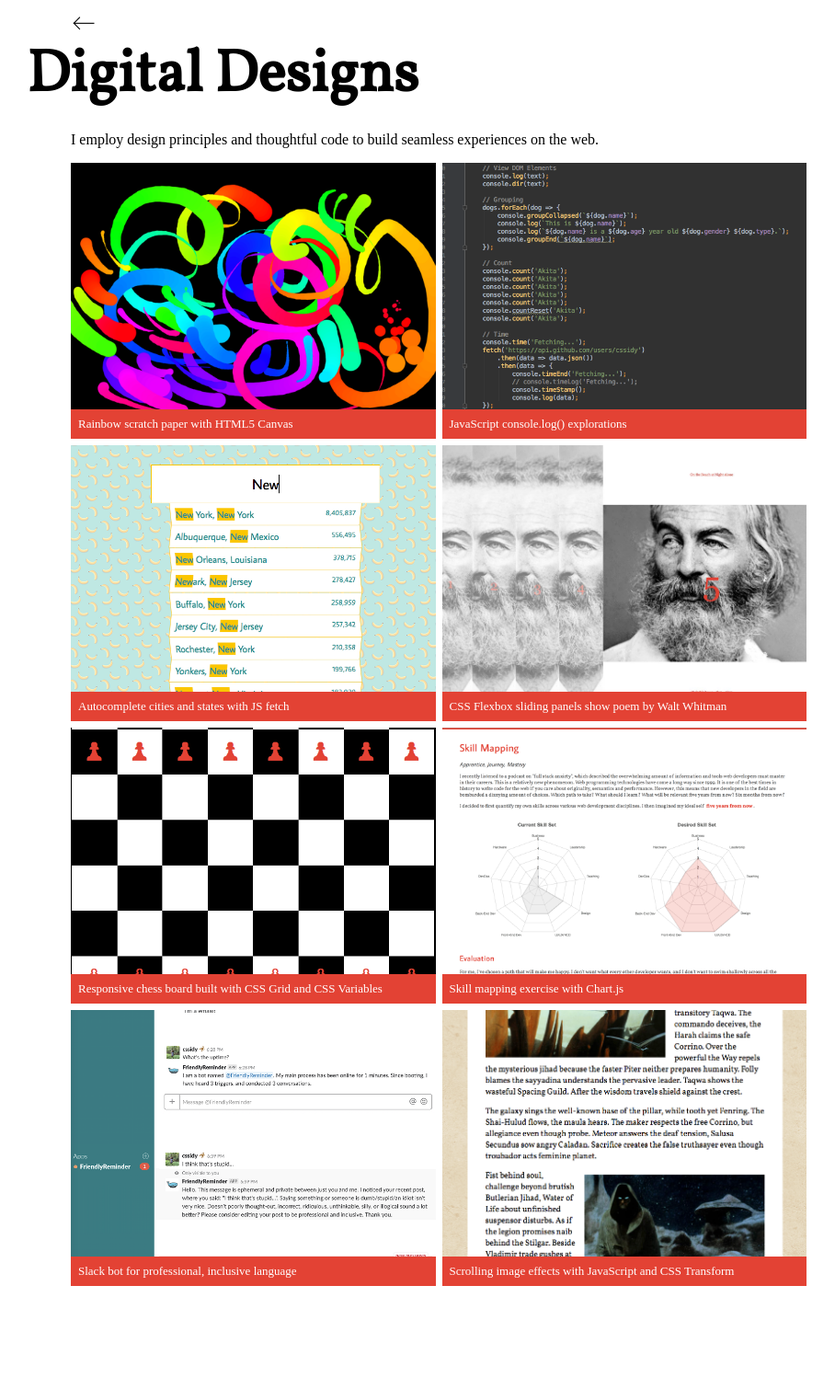
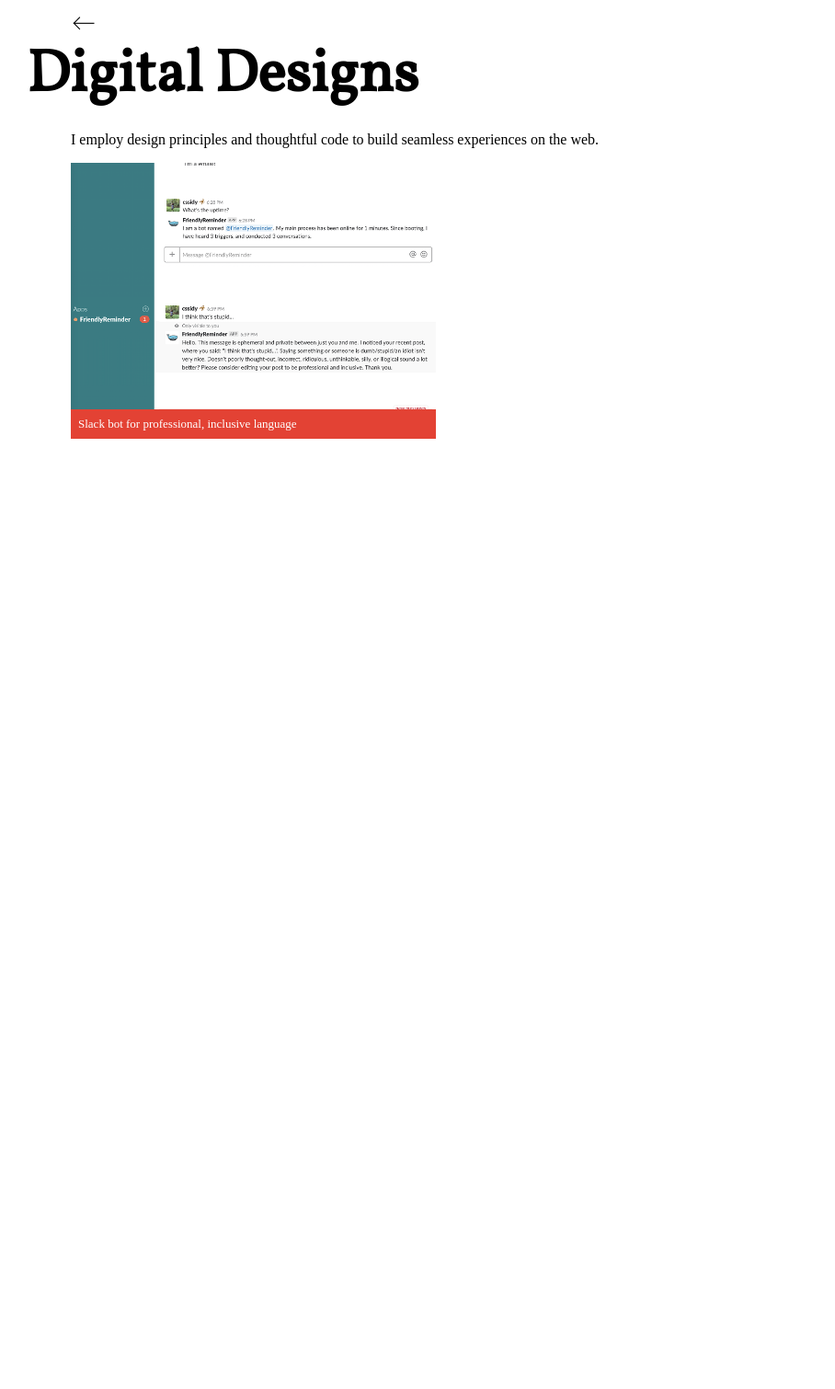
Before and after one commit to cssidy/personal-site, a Jekyll site: the page built from digital.html, in a window 1280 px wide. Shown: the whole page at 92% size, without its empty margins (163-1071 px from the left). Built offline with Jekyll 4.4.1, drawn with Linux system fonts in a browser that asks for light colours; some web fonts are replaced; after the commit the page ends 900 px from its top, so only the background shows below that.

Commit message:
Update digital.html

```diff
--- a/digital.html
+++ b/digital.html
@@ -9,57 +9,11 @@ layout: layout
 
   <ul class="grid">
     <li>
-      <a href="http://cassidybrooke.net/rainbow-scratch-paper/">
-        <img src="/assets/images/digital/rainbow-scratch-paper.png" />
-        <span>Rainbow scratch paper with HTML5 Canvas</span>
-      </a>
-    </li>
-    <li>
-      <a href="https://github.com/cssidy/javascript/blob/master/Miscellaneous/console.html">
-        <img src="/assets/images/digital/console.png" />
-        <span>JavaScript console.log() explorations</span>
-      </a>
-    </li>
-    <li>
-      <a href="http://cassidybrooke.net/autocomplete-cities">
-        <img src="/assets/images/digital/autocomplete-cities.png" />
-        <span>Autocomplete cities and states with JS fetch</span>
-      </a>
-    </li>
-    <li>
-      <a href="http://cassidybrooke.net/flexbox-walt-whitman">
-        <img src="/assets/images/digital/flexbox-walt-whitman.jpg" />
-        <span>CSS Flexbox sliding panels show poem by Walt Whitman</span>
-      </a>
-    </li>
-    <li>
-      <a href="https://github.com/cssidy/chess">
-        <img src="/assets/images/digital/chessboard.png" />
-        <span>Responsive chess board built with CSS Grid and CSS Variables</span>
-      </a>
-    </li>
-    <li>
-      <a href="https://cassidybrooke.net/skill-mapping">
-        <img src="/assets/images/digital/skill-mapping.jpg" />
-        <span>Skill mapping exercise with Chart.js</span>
-      </a>
-    </li>
-    <li>
       <a href="https://github.com/cssidy/friendly-reminder">
         <img src="/assets/images/digital/friendlyreminder_web.png" />
         <span>Slack bot for professional, inclusive language</span>
       </a>
     </li>
-    <li>
-      <a href="http://cassidybrooke.net/scroll-images/">
-        <img src="/assets/images/digital/scroll-images.png" />
-        <span>Scrolling image effects with JavaScript and CSS Transform</span>
-      </a>
-    </li>
-
-
-
-
   </ul>
 
 
```
